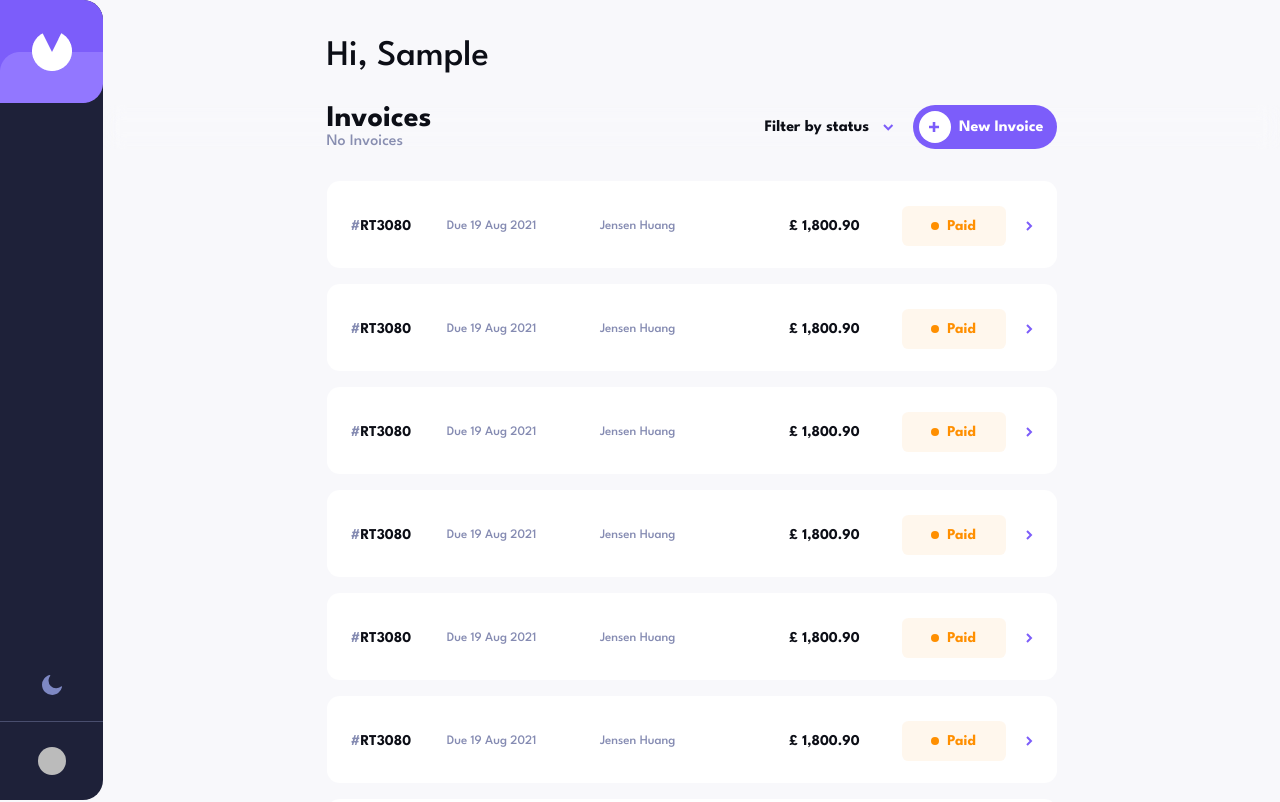
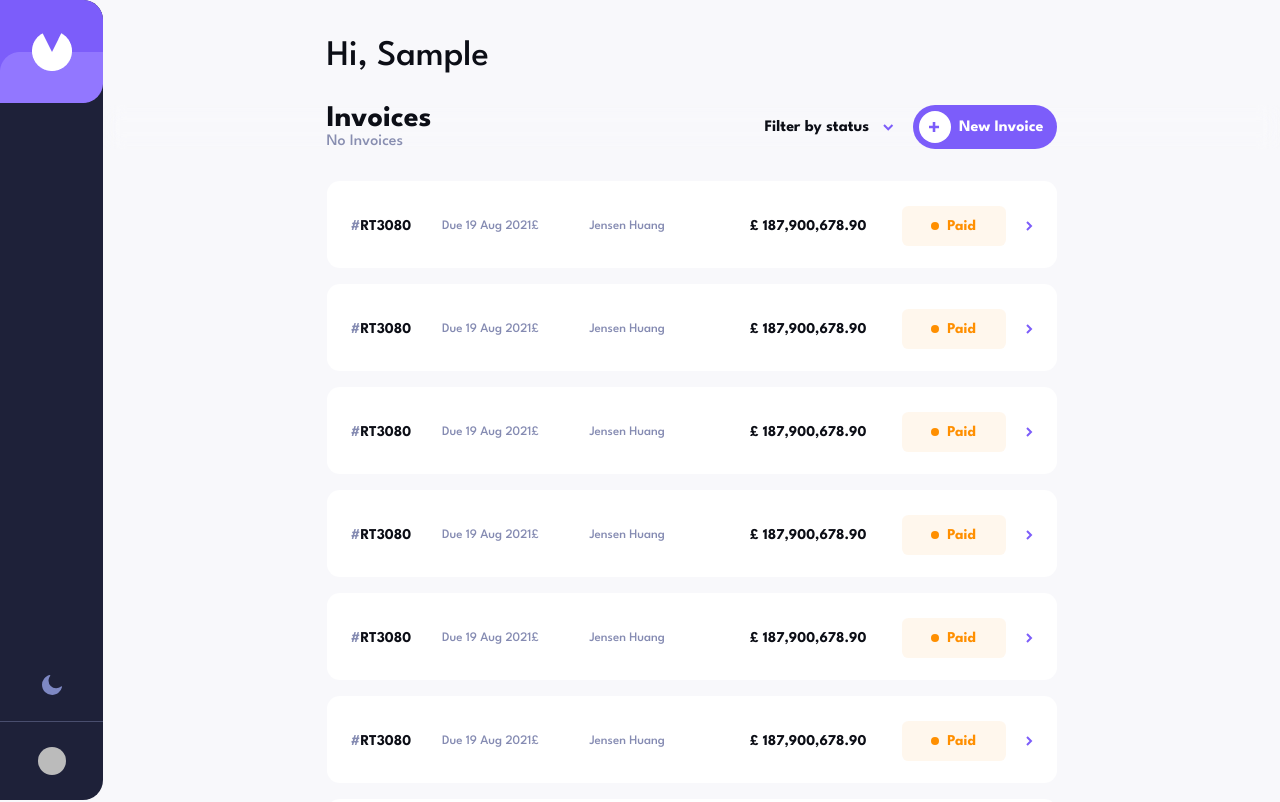
Before and after one commit to Kl3va/Invoice-Orbit, a React (Vite) app in the folder frontend/: page / in a window 1280 px wide. Shown: the top 802 px of the page. Built offline with nearby package versions, Linux system fonts and the light colour scheme; no server answers; sample sign-in values are in the browser's storage; some icons are missing.

Commit message:
feat: added helper functions

```diff
--- a/frontend/src/components/Invoice-bar/InvoiceBar.tsx
+++ b/frontend/src/components/Invoice-bar/InvoiceBar.tsx
@@ -8,6 +8,9 @@ import {
 } from 'components/Invoice-bar/InvoiceBarStyles'
 import { Link } from 'react-router-dom'
 
+//Helpers
+import { sliceStr, formatNumber } from 'helpers'
+
 const InvoiceBar = () => {
   return (
     <Link to={'/invoices'}>
@@ -16,11 +19,11 @@ const InvoiceBar = () => {
           <span>#</span>RT3080
         </InvoiceID>
 
-        <InvoiceDueDate>Due 19 Aug 2021</InvoiceDueDate>
+        <InvoiceDueDate>Due 19 Aug 2021£</InvoiceDueDate>
 
-        <InvoiceName>Jensen Huang</InvoiceName>
+        <InvoiceName>{sliceStr('Jensen Huang')}</InvoiceName>
 
-        <InvoicePrice>£ 1,800.90</InvoicePrice>
+        <InvoicePrice>{`£ ${formatNumber(187900678.9)}`}</InvoicePrice>
 
         <StatusContainer>
           <span></span>
--- a/frontend/src/components/Invoice-bar/InvoiceBarStyles.ts
+++ b/frontend/src/components/Invoice-bar/InvoiceBarStyles.ts
@@ -29,7 +29,8 @@ const statusColors = {
 }
 
 export const InvoiceRectangle = styled.div`
-  width: 100%;
+  max-width: 100%;
+
   background-color: var(--color-bg-300);
   border-radius: 0.8rem;
   padding: 1.56rem 1.5rem 1.38rem 1.5rem;
--- /dev/null
+++ b/frontend/src/helpers/index.ts
@@ -0,0 +1,16 @@
+const sliceStr = (str: string) => {
+  return str.length > 17 ? `${str.slice(0, 17)}...` : str
+}
+
+const formatNumber = (num: number) => {
+  if (num >= 1_000_000_000) {
+    return `${(num / 1_000_000_000).toFixed(2)}B+`
+  } else {
+    return num.toLocaleString(undefined, {
+      minimumFractionDigits: 2,
+      maximumFractionDigits: 2,
+    })
+  }
+}
+
+export { sliceStr, formatNumber }
```
Also changed, not shown: frontend/src/components/Main-Form/MainFormTemplate.tsx (+23 -8 lines).
